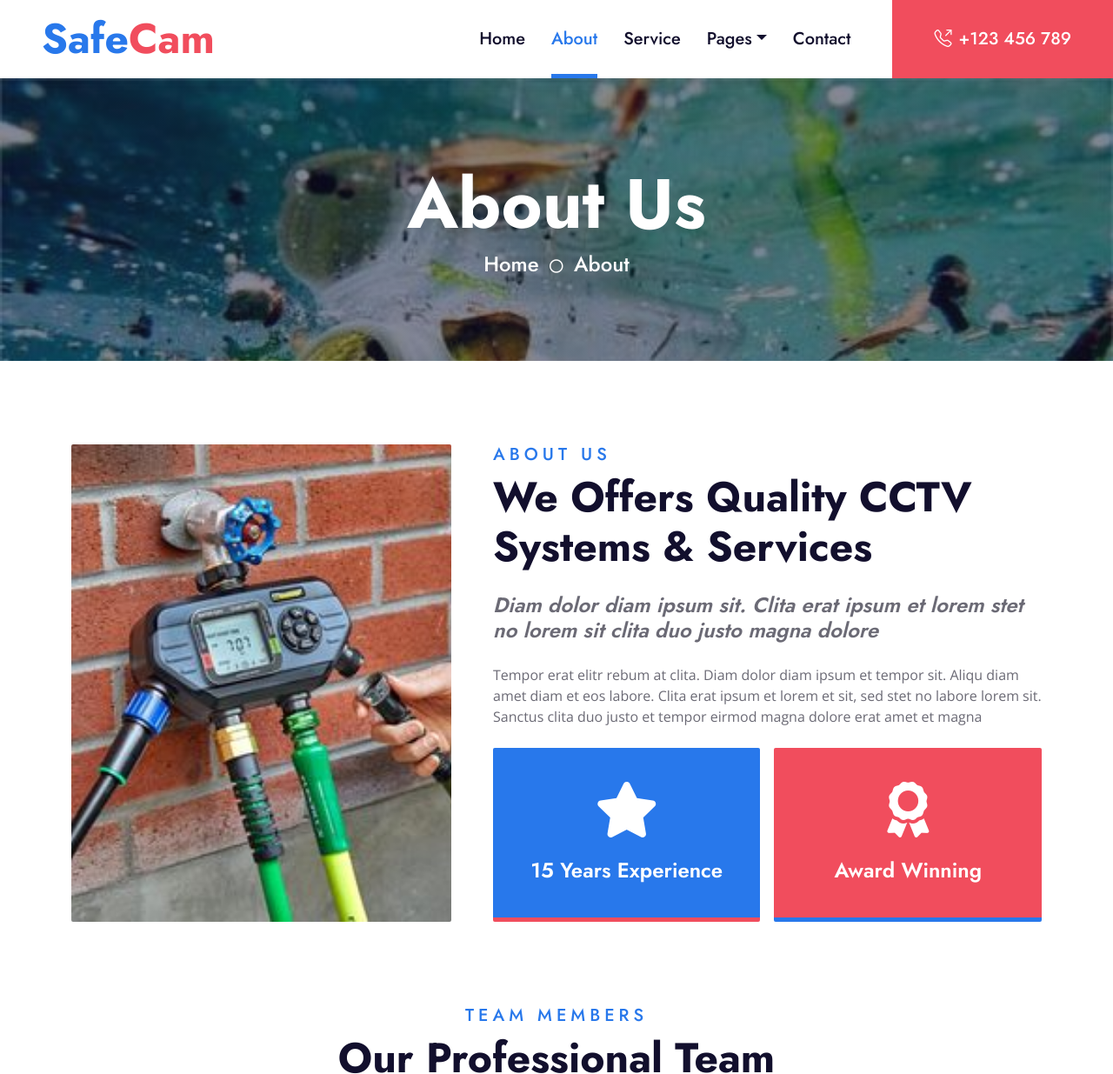
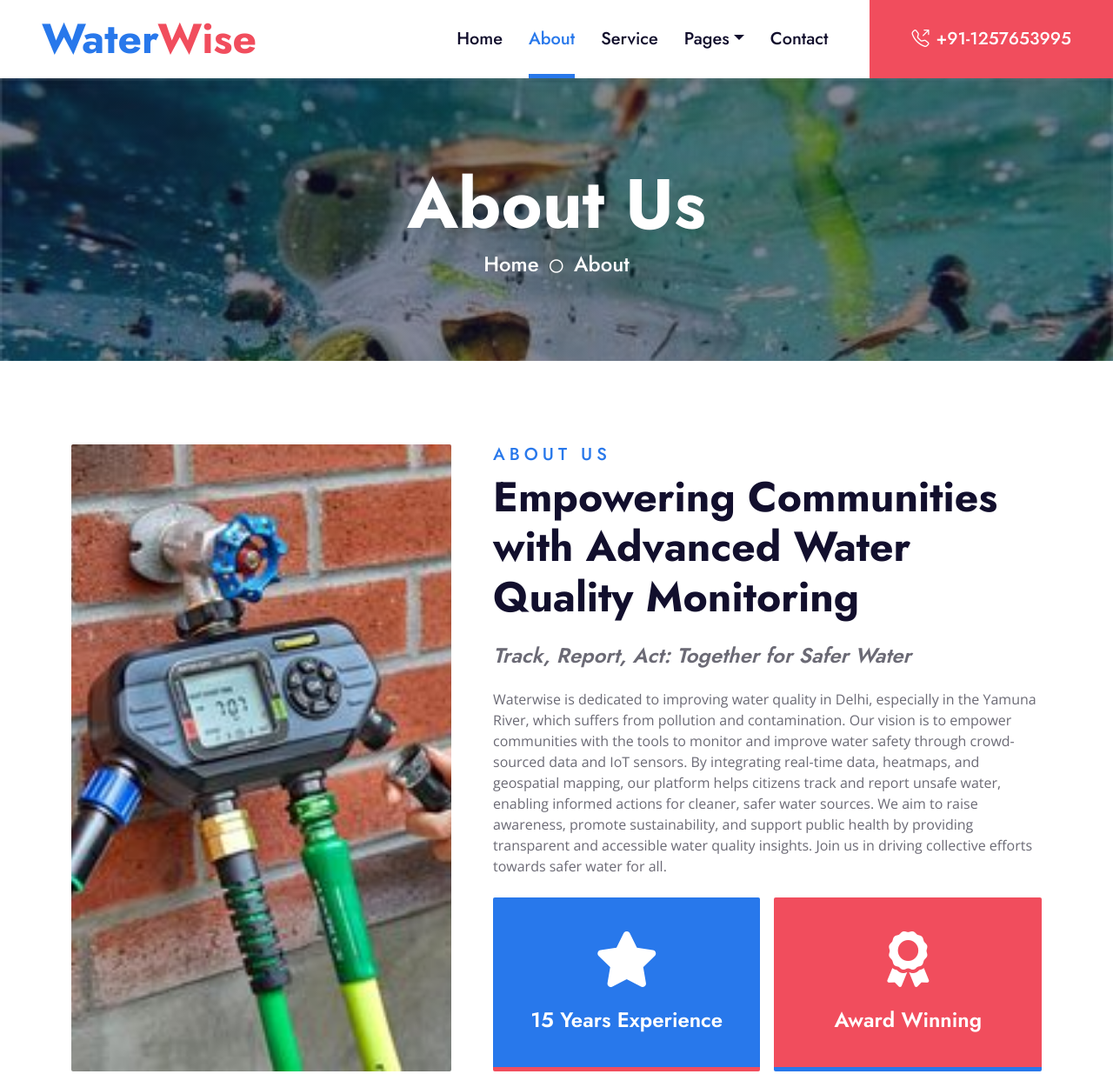
Before and after one commit to AnnapurnaAdhikari/WaterWise_SDI, a plain HTML site: page about.html in a window 1280 px wide. Shown: the top 1235 px of the page at 87% size. Drawn offline with nearby package versions, Linux system fonts and the light colour scheme.

Commit message:
about us section updated

```diff
--- a/about.html
+++ b/about.html
@@ -3,7 +3,7 @@
 
 <head>
     <meta charset="utf-8">
-    <title>SafeCam - CCTV Website Template</title>
+    <title>Every Drop Matters—Be WaterWise!</title>
     <meta content="width=device-width, initial-scale=1.0" name="viewport">
     <meta content="Free HTML Templates" name="keywords">
     <meta content="Free HTML Templates" name="description">
@@ -35,7 +35,7 @@
     <!-- Navbar Start -->
     <nav class="navbar navbar-expand-lg bg-white navbar-light shadow-sm py-3 py-lg-0 px-3 px-lg-0">
         <a href="index.html" class="navbar-brand ms-lg-5">
-            <h1 class="display-5 m-0 text-primary">Safe<span class="text-secondary">Cam</span></h1>
+            <h1 class="display-5 m-0 text-primary">Water<span class="text-secondary">Wise</span></h1>
         </a>
         <button class="navbar-toggler" type="button" data-bs-toggle="collapse" data-bs-target="#navbarCollapse">
             <span class="navbar-toggler-icon"></span>
@@ -48,15 +48,13 @@
                 <div class="nav-item dropdown">
                     <a href="#" class="nav-link dropdown-toggle" data-bs-toggle="dropdown">Pages</a>
                     <div class="dropdown-menu m-0">
-                        <a href="price.html" class="dropdown-item">Pricing Plan</a>
-                        <a href="blog.html" class="dropdown-item">Blog Grid</a>
-                        <a href="detail.html" class="dropdown-item">Blog Detail</a>
+                        <a href="price.html" class="dropdown-item">Report</a>
                         <a href="team.html" class="dropdown-item">The Team</a>
                         <a href="testimonial.html" class="dropdown-item">Testimonial</a>
                     </div>
                 </div>
                 <a href="contact.html" class="nav-item nav-link">Contact</a>
-                <a href="tel:+123456789" class="nav-item nav-link nav-contact bg-secondary text-white px-5 ms-lg-5"><i class="bi bi-telephone-outbound me-2"></i>+123 456 789</a>
+                <a href="tel:+91-1257653995" class="nav-item nav-link nav-contact bg-secondary text-white px-5 ms-lg-5"><i class="bi bi-telephone-outbound me-2"></i>+91-1257653995</a>
             </div>
         </div>
     </nav>
@@ -89,10 +87,12 @@
                 <div class="col-lg-7">
                     <div class="mb-4">
                         <h5 class="text-primary text-uppercase" style="letter-spacing: 5px;">About Us</h5>
-                        <h1 class="display-5 mb-0">We Offers Quality CCTV Systems & Services</h1>
+                        <h1 class="display-5 mb-0">Empowering Communities with Advanced Water Quality Monitoring</h1>
                     </div>
-                    <h4 class="text-body fst-italic mb-4">Diam dolor diam ipsum sit. Clita erat ipsum et lorem stet no lorem sit clita duo justo magna dolore</h4>
-                    <p class="mb-4">Tempor erat elitr rebum at clita. Diam dolor diam ipsum et tempor sit. Aliqu diam amet diam et eos labore. Clita erat ipsum et lorem et sit, sed stet no labore lorem sit. Sanctus clita duo justo et tempor eirmod magna dolore erat amet et magna</p>
+                    <h4 class="text-body fst-italic mb-4">Track, Report, Act: Together for Safer Water</h4>
+                    <p class="mb-4">Waterwise is dedicated to improving water quality in Delhi, especially in the Yamuna River, which suffers from pollution and contamination. Our vision is to empower communities with the tools to monitor and improve water safety through crowd-sourced data and IoT sensors.
+                        By integrating real-time data, heatmaps, and geospatial mapping, our platform helps citizens track and report unsafe water, enabling informed actions for cleaner, safer water sources. We aim to raise awareness, promote sustainability, and support public health by providing transparent and accessible water quality insights.
+                        Join us in driving collective efforts towards safer water for all.</p>
                     <div class="row g-3">
                         <div class="col-sm-6 wow zoomIn" data-wow-delay="0.6s">
                             <div class="bg-primary d-flex flex-column justify-content-center text-center border-bottom border-5 border-secondary rounded p-3" style="height: 200px;">
```
